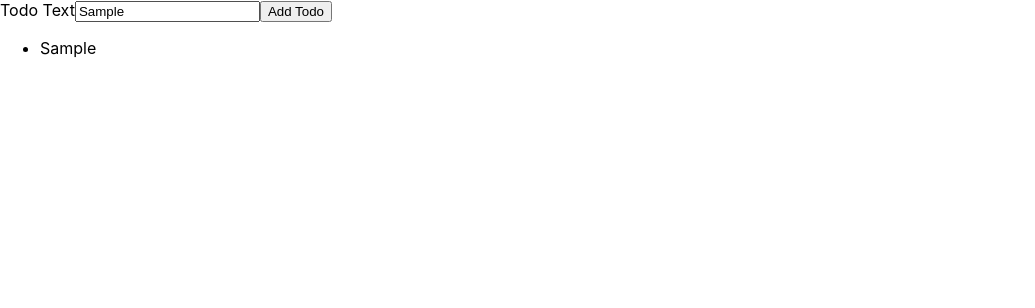
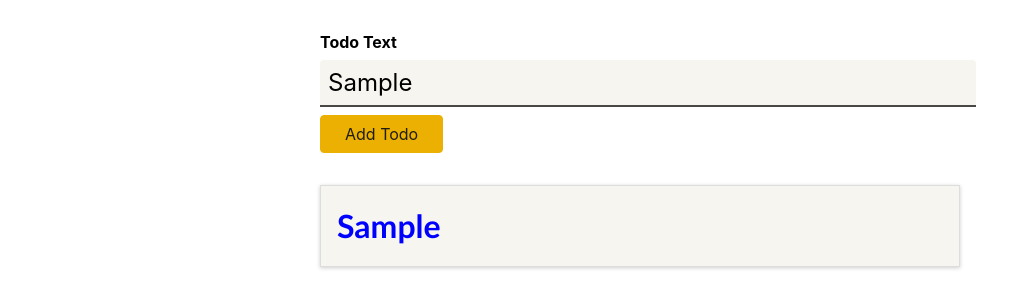
Before and after one commit to Rbravolibtech/React-TypeScript-28, a React (Create React App) app: page / in a window 1280 px wide. Both pictures are taken after typing "Sample" into the empty fields and a click on the button "Add Todo". Shown: the top 308 px of the page, without its empty margins (0-1035 px from the left). Built offline with nearby package versions, Linux system fonts and the light colour scheme.

Commit message:
added styling

```diff
--- /dev/null
+++ b/src/components/NewTodo.module.css
@@ -0,0 +1,42 @@
+.form {
+    width: 40rem;
+    margin: 2rem auto;
+
+  }
+
+  .form label {
+    display: block;
+    font-weight: bold;
+    margin-bottom: 0.5rem;
+  }
+
+  .form input {
+    display: block;
+    width: 100%;
+    font: inherit;
+    font-size: 1.5rem;
+    padding: 0.5rem;
+    border-radius: 4px;
+    background-color: #f7f5ef;
+    border: none;
+    border-bottom: 2px solid #494844;
+    border-bottom-right-radius: 0;
+    border-bottom-left-radius: 0;
+    margin-bottom: 0.5rem;
+  }
+
+  .form button {
+    font: inherit;
+    background-color: #ebb002;
+    border: 1px solid #ebb002;
+    color: #201d0f;
+    padding: 0.5rem 1.5rem;
+    border-radius: 4px;
+    cursor: pointer;
+  }
+
+  .form button:hover,
+  .form button:active {
+    background-color: #ebc002;
+    border-color: #ebc002;
+  }
--- a/src/components/NewTodo.tsx
+++ b/src/components/NewTodo.tsx
@@ -1,4 +1,6 @@
 import { useRef } from "react"
+
+import classes from "./NewTodo.module.css"
 
 
 const NewTodo: React.FC<{onAddTodo: (text: string) => void }> = (props) => {
@@ -21,7 +23,7 @@ props.onAddTodo(enteredText || ''); // Provide a default value if enteredText is
 
 
     return (
-    <form onSubmit={submitHandler}>
+    <form onSubmit={submitHandler} className={classes.form} >
         <label htmlFor="text">Todo Text</label>
         <input type="text" id="text" ref={todoTextInputRef} />
         <button>Add Todo</button>
--- /dev/null
+++ b/src/components/TodoItem.module.css
@@ -0,0 +1,11 @@
+.item {
+    margin: 1rem 0;
+    box-shadow: 0 1px 4px rgba(0, 0, 0, 0.2);
+    padding: 1rem;
+    background-color: #f7f5ef;
+    transition: box-shadow 0.3s ease;
+    border: 1px solid #ddd;
+    text-align: left;
+  line-height: 1.5;
+
+  }
--- a/src/components/TodoItem.tsx
+++ b/src/components/TodoItem.tsx
@@ -1,5 +1,8 @@
+import classes from "./TodoItem.module.css"
+
+
 const TodoItem: React.FC<{text: string}> = (props) => {
-return <li>{props.text}</li>
+return <li className={classes.item}>{props.text}</li>
 
 };
 
--- /dev/null
+++ b/src/components/Todos.module.css
@@ -0,0 +1,11 @@
+.todos {
+    list-style: none;
+    margin: 2rem auto;
+    padding: 0;
+    width: 40rem;
+    color: blue;
+    font-size: xx-large;
+    font-weight: bolder;
+    font-family: 'Trebuchet MS', 'Lucida Sans Unicode', 'Lucida Grande', 'Lucida Sans', Arial, sans-serif;
+
+  }
--- a/src/components/Todos.tsx
+++ b/src/components/Todos.tsx
@@ -3,9 +3,11 @@ import React from "react";
 import TodoItem from "./TodoItem";
 import Todo from "../models/todo"
 
+import classes from "./Todos.module.css"
+
 const Todos: React.FC<{items: Todo[]}> = (props) => {
 return (
-<ul>
+<ul className={classes.todos}>
   {props.items.map((item) => (
 <TodoItem key={item.id} text={item.text}/>
   ))}
```
